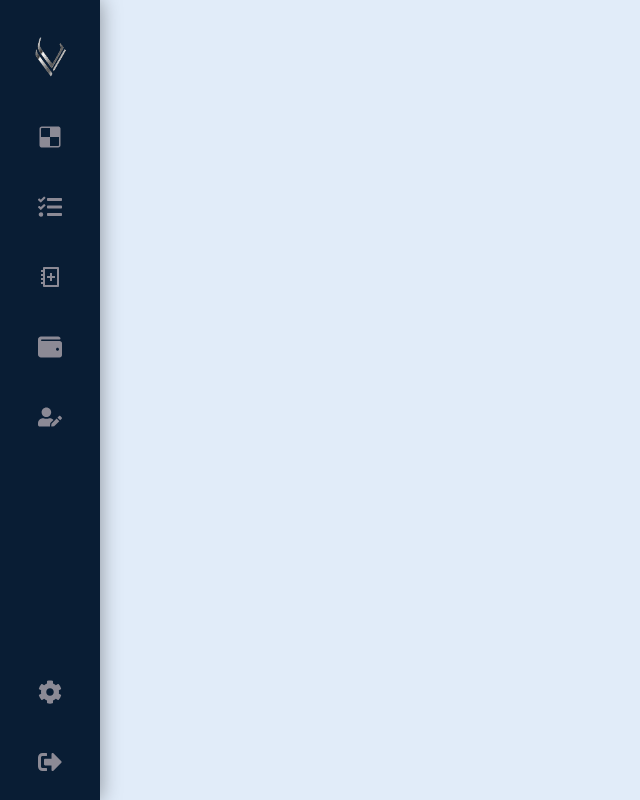
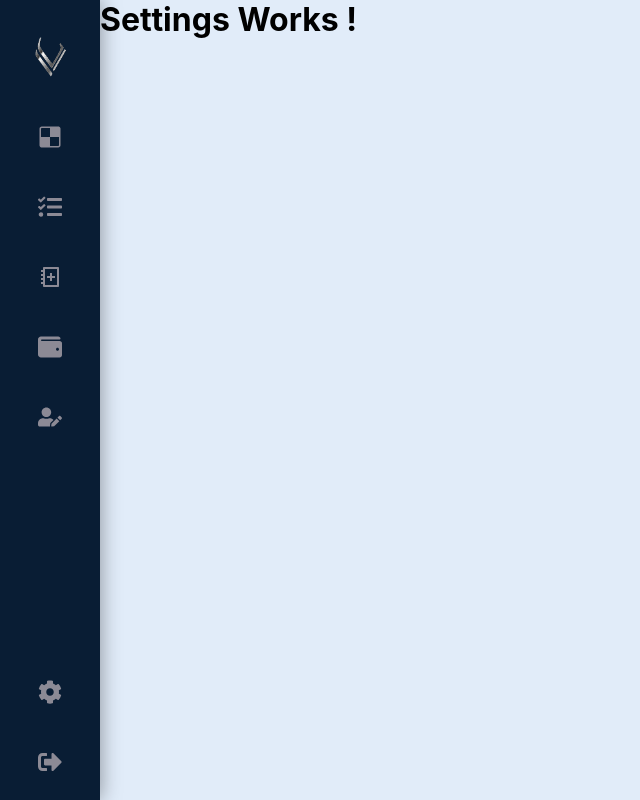
Before and after one commit to VittorioBarella/projeto_dashboard_react, a React (Create React App) app: page /settings in a window 1280 px wide. Shown: the whole page, without its empty margins (0-640 px from the left). Built offline with nearby package versions, Linux system fonts and the light colour scheme.

Commit message:
created settings component and route

```diff
--- a/src/components/dashboard-sidebar/dashboard-sidebar.js
+++ b/src/components/dashboard-sidebar/dashboard-sidebar.js
@@ -38,7 +38,7 @@ export function DashboardSidebar() {
         <Icon icon={FaUserEdit} to='/account-profile' />
       </ul>
       <ul className='settingsMenu'>
-        <Icon icon={FaCog} to='#' />
+        <Icon icon={FaCog} to='/settings' />
         <Icon icon={FaSignOutAlt} to='#' />
       </ul>
     </menu>
--- /dev/null
+++ b/src/components/settings/settings.js
@@ -0,0 +1,7 @@
+export function Settings() {
+  return (
+    <div>
+      <h1>Settings Works !</h1>
+    </div>
+  );
+}
--- a/src/routes.js
+++ b/src/routes.js
@@ -5,6 +5,7 @@ import { Tasks } from './components/tasks/tasks';
 import { Health } from './components/health/health';
 import { Wallet } from './components/wallet/wallet';
 import { AccountProfile } from './components/account/account-profile';
+import { Settings } from './components/settings/settings';
 
 function Routes() {
   return (
@@ -28,6 +29,10 @@ function Routes() {
       <Route exact path='/account-profile'>
         <AccountProfile />
       </Route>
+
+      <Route exact path='/settings'>
+        <Settings />
+      </Route>
     </Switch>
   );
 }
```
Also changed, not shown: src/components/settings/settings-password.js (deleted).
